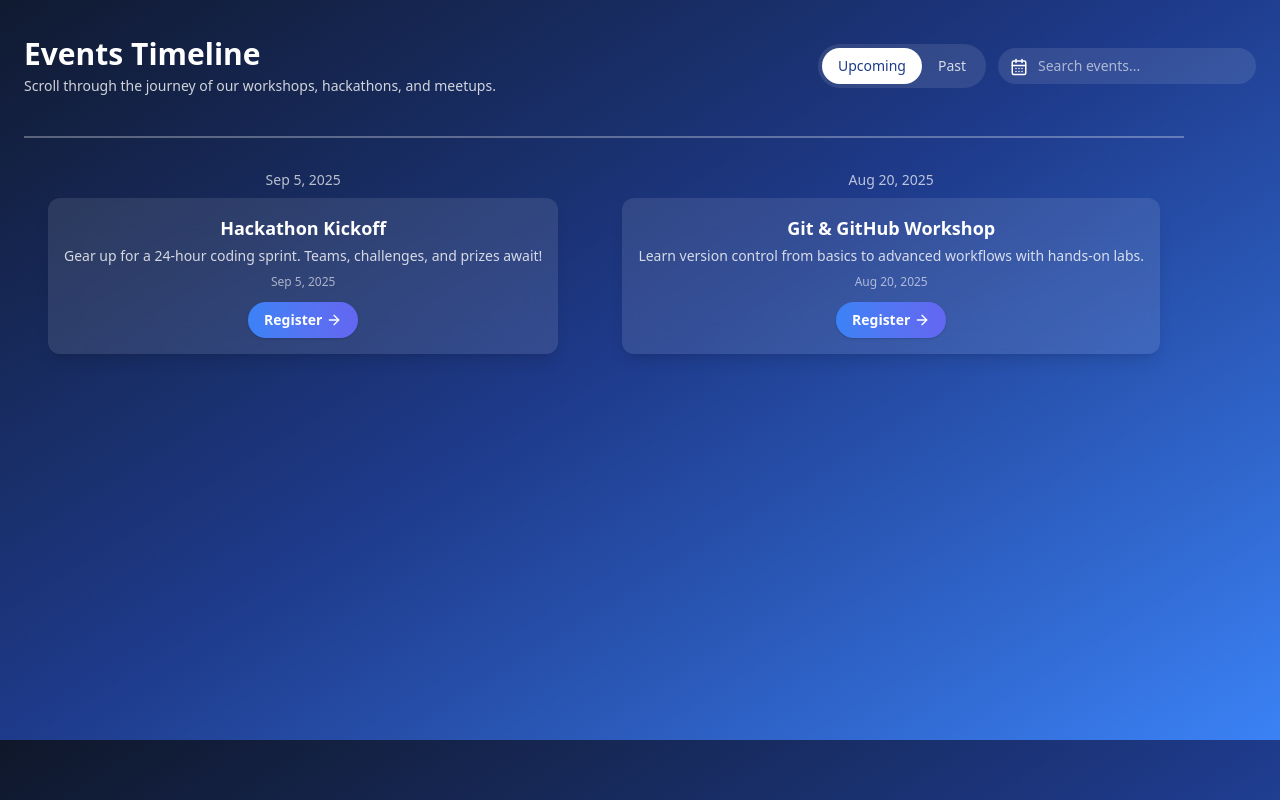
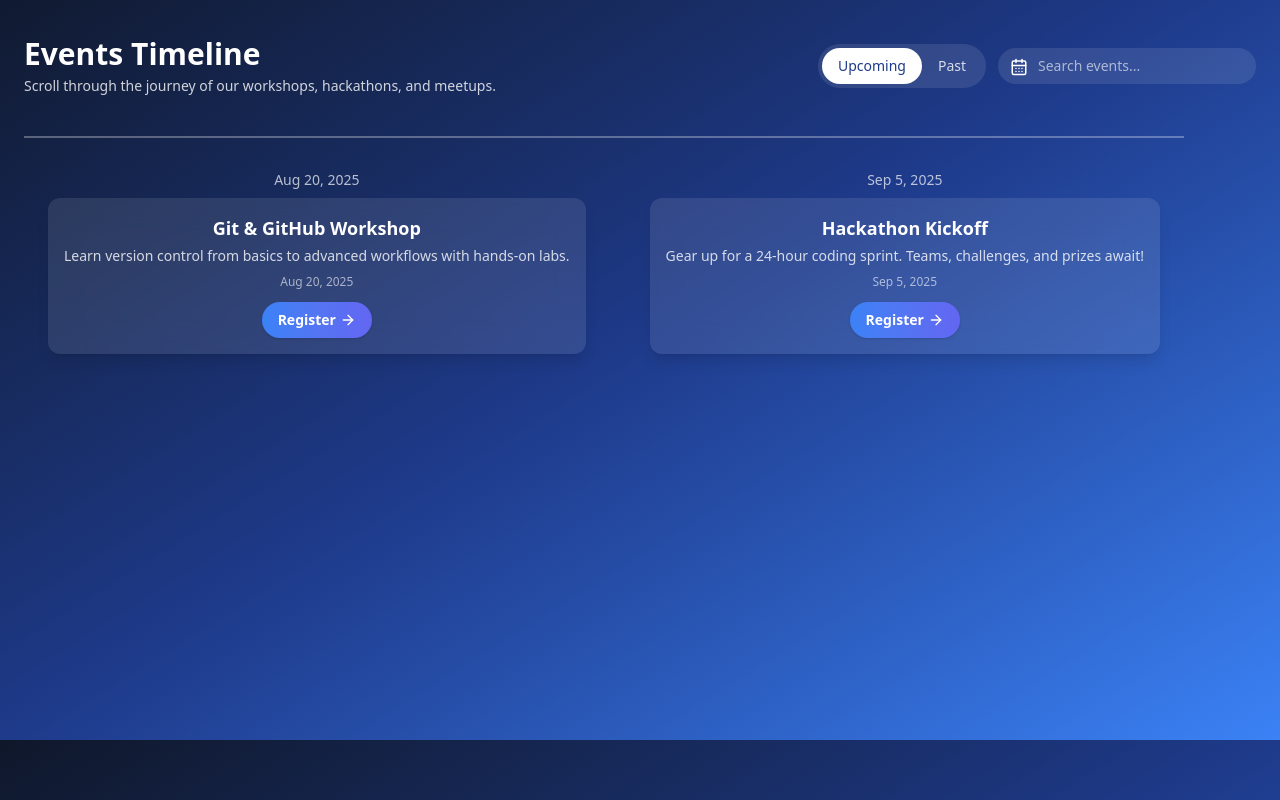
Before and after one commit to arpitjoshi24/WeCode, a React (Vite) app: page / in a window 1280 px wide. Shown: the part 860-1660 px from the top of the page. Built offline with nearby package versions, Linux system fonts and the light colour scheme.

Commit message:
events sorted

```diff
--- a/src/components/Events.jsx
+++ b/src/components/Events.jsx
@@ -1,7 +1,7 @@
+
 import { useState, useMemo } from "react";
 import { CalendarDays, ArrowRight } from "lucide-react";
 import { motion } from "framer-motion";
-
 
 // Utility to format date
 function formatDate(dt) {
@@ -13,7 +13,6 @@ function formatDate(dt) {
   });
 }
 
-
 const sampleEvents = [
   {
     id: 1,
@@ -21,7 +20,6 @@ const sampleEvents = [
     description:
       "Gear up for a 24-hour coding sprint. Teams, challenges, and prizes await!",
     date: "2025-09-05T10:00:00",
-    type: "upcoming",
     link: "#",
   },
   {
@@ -30,46 +28,41 @@ const sampleEvents = [
     description:
       "Learn version control from basics to advanced workflows with hands-on labs.",
     date: "2025-08-20T15:00:00",
-    type: "upcoming",
     link: "#",
   },
   {
-    id: 3,
+    id: 6,
     title: "Codethon – Hack the Spring",
     description:
       "A coding sprint where students tackled problem-solving challenges under time pressure.",
     date: "2025-04-22T18:00:00",
-    type: "past",
     link: "/codethon",
     image: "/e2.JPG",
   },
   {
-    id: 4,
+    id: 5,
     title: "Hackathon – Hack the Spring",
     description:
       "Teams collaborated to build creative tech solutions in 24 hours.",
     date: "2025-04-23T14:00:00",
-    type: "past",
     link: "/hackathon",
     image: "./e3.jpg",
   },
   {
-    id: 5,
+    id: 4,
     title: "Induction Program",
     description:
       "Welcome session for new members with club orientation, core intro, and ice-breaking games.",
-    date: "2025-04-15T10:00:00",
-    type: "past",
+    date: "2025-08-04T10:00:00",
     link: "/induction",
     image: "./e1.JPG",
   },
   {
-    id: 6,
+    id: 3,
     title: "Open Book Challenge",
     description:
       "An open-book coding challenge that tests logic, not memory. Think, search, and solve!",
-    date: "2025-04-18T11:00:00",
-    type: "past",
+    date: "2025-08-03T11:00:00",
     link: "/openbook",
     image: "/e2.JPG",
   }
@@ -82,12 +75,20 @@ export default function Events() {
   const filtered = useMemo(() => {
     const now = new Date();
     return sampleEvents
-      .filter((e) =>
-        tab === "upcoming" ? new Date(e.date) >= now : new Date(e.date) < now
-      )
+      .filter((e) => {
+        const eventDate = new Date(e.date);
+        return tab === "upcoming" ? eventDate >= now : eventDate < now;
+      })
       .filter((e) =>
         e.title.toLowerCase().includes(search.trim().toLowerCase())
-      );
+      )
+      .sort((a, b) => {
+        // For upcoming events, show closest dates first (ascending)
+        // For past events, show most recent first (descending)
+        const dateA = new Date(a.date);
+        const dateB = new Date(b.date);
+        return tab === "upcoming" ? dateA - dateB : dateB - dateA;
+      });
   }, [tab, search]);
 
   return (
@@ -147,7 +148,12 @@ export default function Events() {
         ) : (
           <div className="overflow-x-auto scrollbar-hide">
             <div className="relative flex gap-16 px-6 py-8 min-w-[800px] w-fit border-t-2 border-white/30">
-              {filtered.map((e, i) => (
+              {filtered.map((e, i) => {
+                const eventDate = new Date(e.date);
+                const now = new Date();
+                const isPastEvent = eventDate < now;
+
+                return (
                   <motion.div
                     key={e.id}
                     initial={{ opacity: 0, y: 40 }}
@@ -160,7 +166,8 @@ export default function Events() {
                     <div className="text-sm text-white/70 mb-2">
                       {formatDate(e.date)}
                     </div>
-                  {e.type === "past" ? (
+
+                    {isPastEvent ? (
                       <a
                         href={e.link}
                         className="bg-white/10 rounded-xl p-4 shadow-lg backdrop-blur-lg block hover:brightness-110 transition"
@@ -189,9 +196,9 @@ export default function Events() {
                         </a>
                       </div>
                     )}
-
                   </motion.div>
-              ))}
+                );
+              })}
             </div>
           </div>
         )}
--- a/src/pages/codethon.jsx
+++ b/src/pages/codethon.jsx
@@ -1,5 +1,3 @@
-
-
 import React, { useState, useEffect } from 'react';
 import { Calendar, Clock, MapPin, Users, Trophy, Code, ChevronLeft, Star, Award, Target, Zap, Eye } from 'lucide-react';
 
--- a/src/pages/induction.jsx
+++ b/src/pages/induction.jsx
@@ -53,7 +53,7 @@ export default function Induction() {
                 Induction Program
               </h1>
               <p className="text-xl text-emerald-100/90 mb-6 leading-relaxed">
-                A warm welcome session where 85 new members joined our coding family through engaging orientation,
+                A warm welcome session where new members joined our coding family through engaging orientation,
                 personal introductions, and fun ice-breaking activities that sparked instant connections
               </p>
               <div className="flex flex-wrap gap-6 text-sm text-emerald-200/80">
```
Lines whose indentation alone changed are shown as unchanged.
